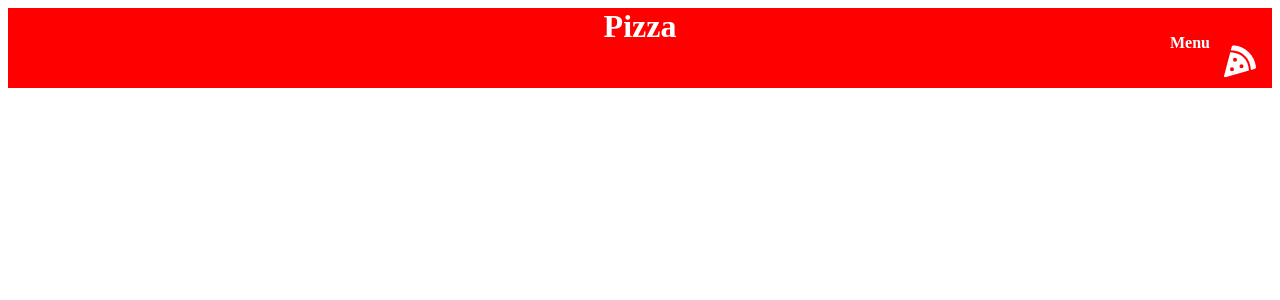
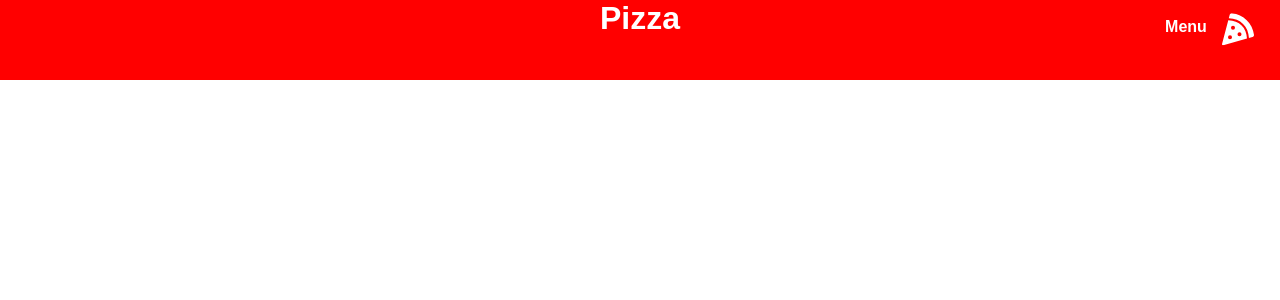
Before and after one commit to romanbatavi/pizza-boi, a React (Create React App) app: page / in a window 1280 px wide. Shown: the top 300 px of the page. Built offline with nearby package versions, Linux system fonts and the light colour scheme.

Commit message:
globacl style

```diff
--- a/src/App.js
+++ b/src/App.js
@@ -1,10 +1,12 @@
 import React from 'react';
 import Navbar from './components/Navbar';
 import {BrowserRouter as Router} from 'react-router-dom'
+import { GlobalStyle } from './GlobalStyle';
 
 function App() {
   return (
     <Router>
+      <GlobalStyle />
       <Navbar />
     </Router>
   );
--- /dev/null
+++ b/src/GlobalStyle.js
@@ -0,0 +1,10 @@
+import { createGlobalStyle } from "styled-components";
+
+export const GlobalStyle = createGlobalStyle`
+ *{
+   box-sizing: border-box;
+   margin: 0;
+   padding: 0;
+   font-family: 'kanit', sans-serif;
+ }
+`;
```
